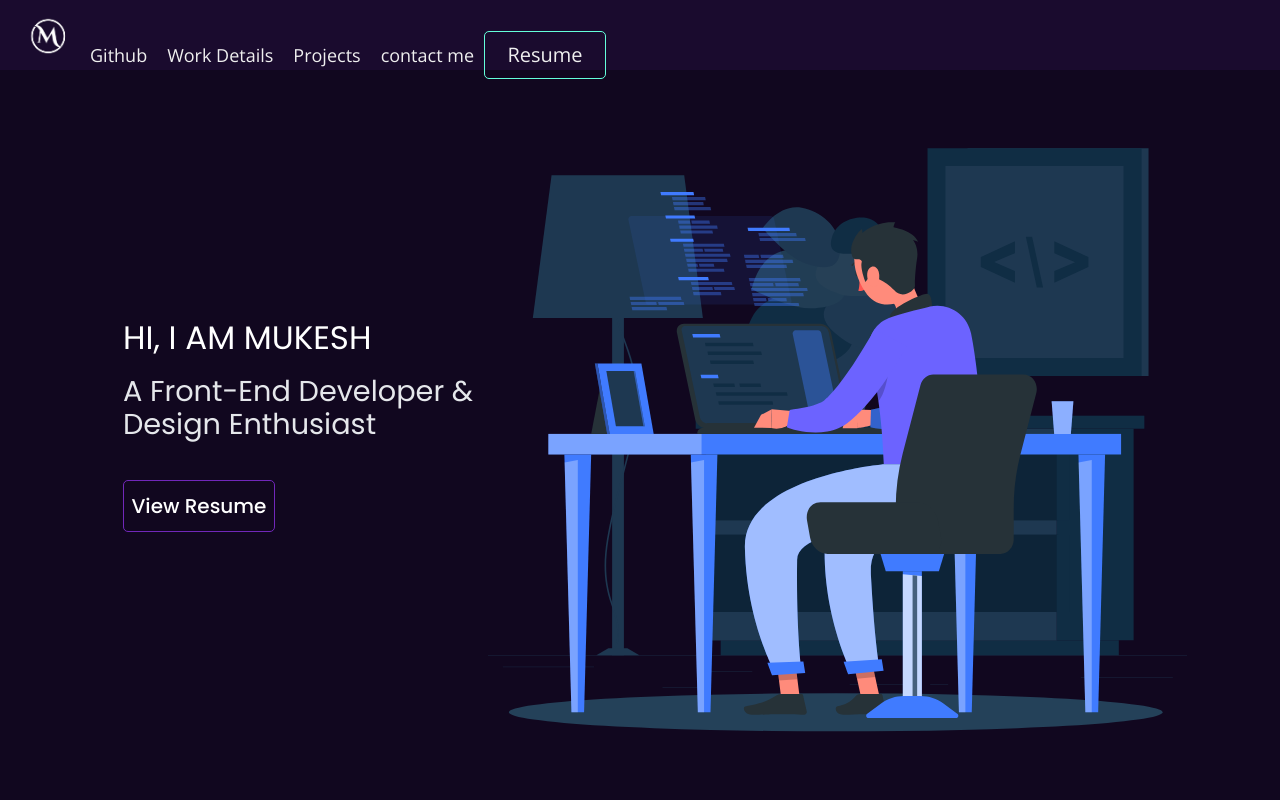
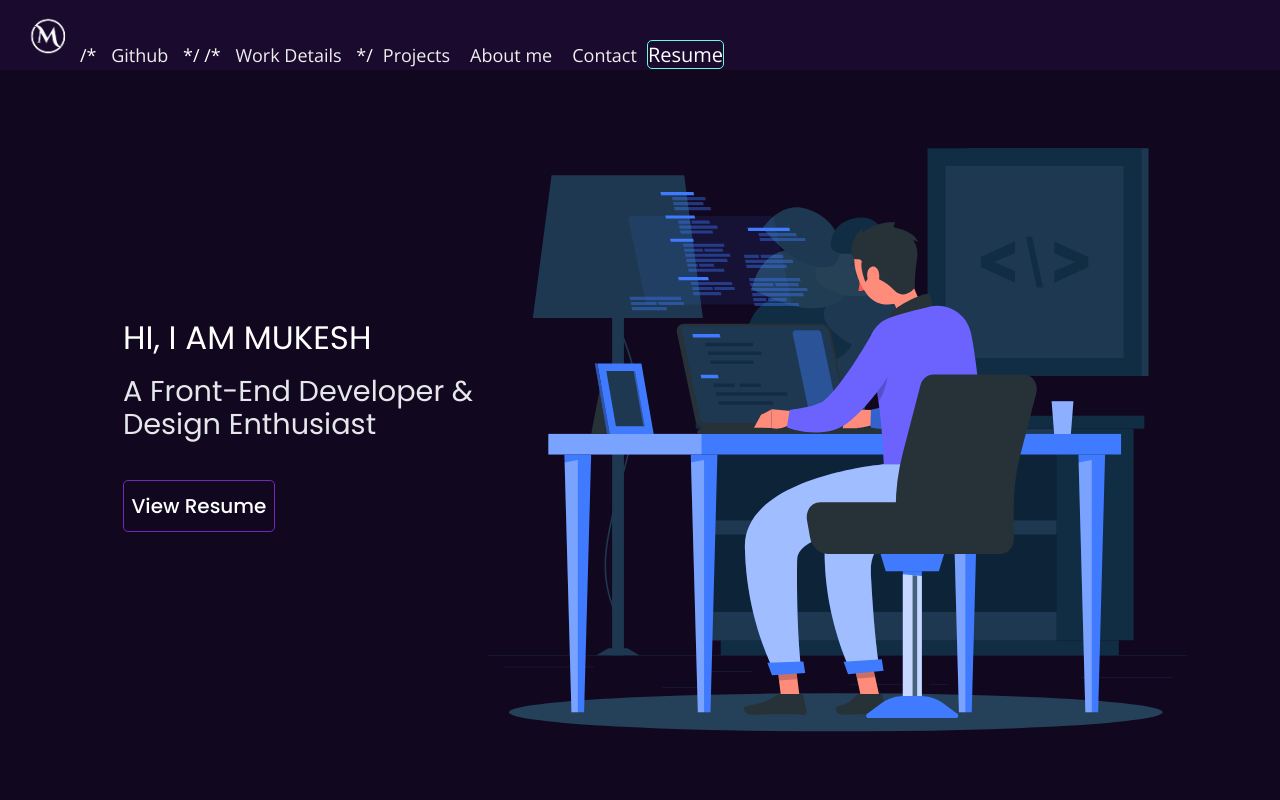
Before and after one commit to patidarmk/myportfolio, a React (Create React App) app: page / in a window 1280 px wide. Shown: the top 800 px of the page. Built offline with nearby package versions, Linux system fonts and the light colour scheme.

Commit message:
update code

```diff
--- a/src/components/navbar.js
+++ b/src/components/navbar.js
@@ -16,17 +16,20 @@ function Navbar() {
       </div>
 
       <div className="nav-links">
-        <a href="//github.com/patidarmk">Github</a>
-        <a href="#">Work Details</a>
+        /* <a href="//github.com/patidarmk">Github</a> */
+        /* <a href="#">Work Details</a> */
         <a href="#">Projects</a>
-        <a href="#">contact me</a>
-        <a
+		<a href="#">About me</a>
+        <a href="#">Contact</a>
+
+
+      </div>
+	  <a
           className="nav-link-resume-btn"
           href={resume} target="_blank" rel="noreferrer"
         >
           Resume
         </a>
-      </div>
     </div>
   );
 }
```
